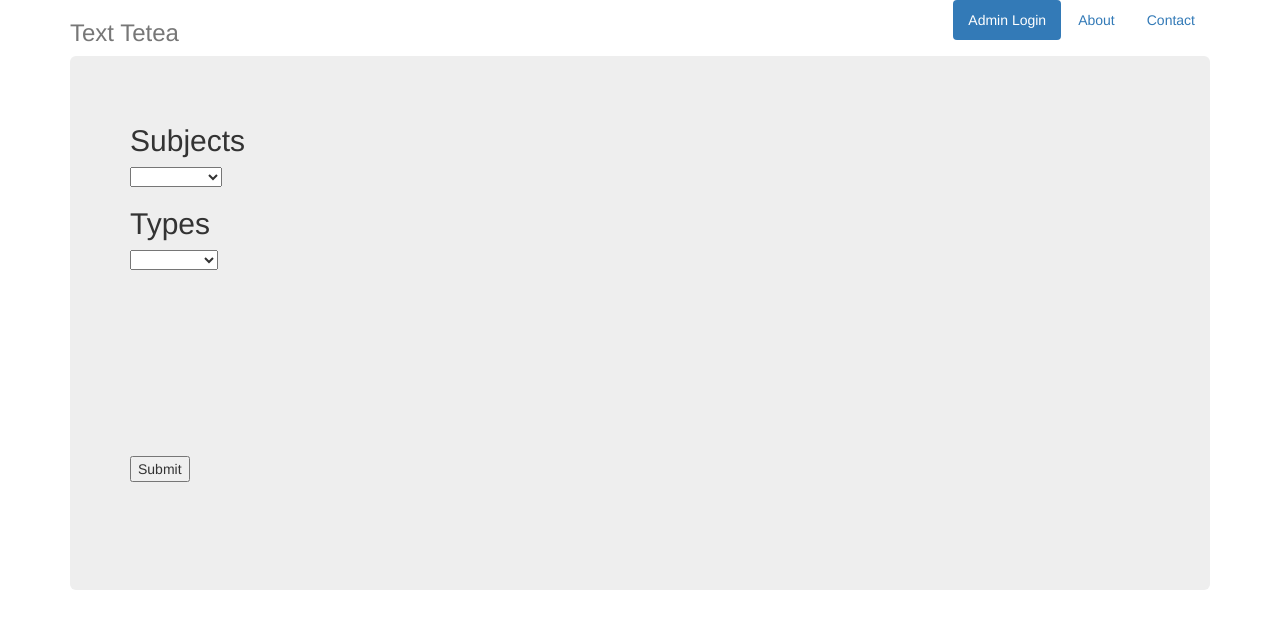
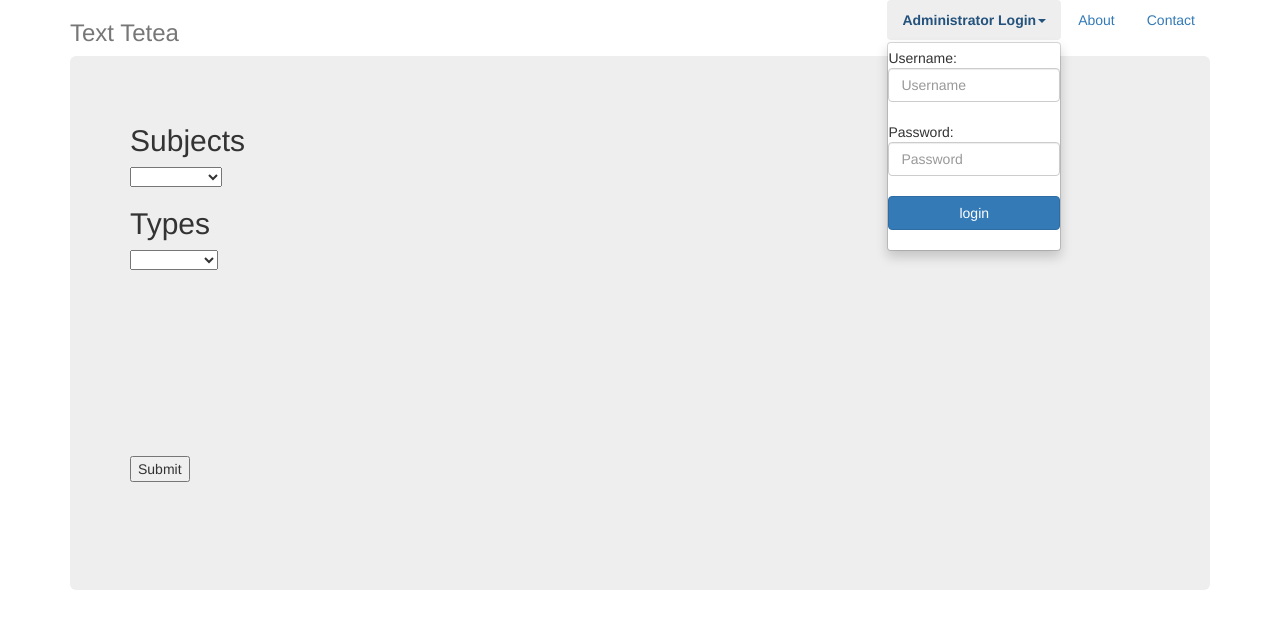
Before and after one commit to Karol-Regula/Michael_Caloz, a Flask app: page / in a window 1280 px wide, after a click on "Administrator Login". Shown: the top 629 px of the page. Run offline with Flask 2, Linux system fonts and the light colour scheme; data comes from the database, SQL or seed files in the repository; both versions use the stored data as it was after the commit; some libraries are stand-ins or nearby versions.

Commit message:
Finally figured out how to add dropdown login menu.

```diff
--- a/templates/index.html
+++ b/templates/index.html
@@ -8,7 +8,11 @@
   <!-- The above 3 meta tags *must* come first in the head; any other head content must come *after* these tags -->
   <meta name="description" content="">
   <meta name="author" content="">
-    <link rel="icon" href="../../favicon.ico">
+  <!--<link rel="icon" href="../../favicon.ico"> -->
+
+
+  <script src="//ajax.googleapis.com/ajax/libs/jquery/1.11.0/jquery.min.js"></script>
+  <script src="../static/js/bootstrap.min.js"></script>
 
   <title>Text Tetea</title>
 
@@ -18,7 +22,7 @@
 
 
   <!--PREVIOUS WORK -->
-    <script src="http://code.jquery.com/jquery-1.11.0.min.js"></script>
+  <script src="http://code.jquery.com/jquery-1.11.0.min.js"></script> <!-- Might be broken-->
   <script src="../static/js/tetea.js"></script>
 </head>
 <body>
@@ -27,7 +31,27 @@
     <div class="header clearfix">
       <nav>
         <ul class="nav nav-pills pull-right">
-	    <li role="presentation" class="active"><a href="#">Admin Login</a></li>
+
+          <li class="dropdown">
+            <a href="#" class="dropdown-toggle" data-toggle="dropdown"><b>Administrator Login</b><span class="caret"></span></a>
+            <ul id="login-dp" class="dropdown-menu">
+              <li>
+                <div class="row">
+                  <div class="col-md-12">
+                    <form class="form" role="form" method="POST" action="/login/" accept-charset="UTF-8">
+                      <div class="form-group">
+                        Username: <input class="form-control" placeholder="Username" type="text" name="admin" required>
+                        <br/>
+                        Password:&thinsp; <input class="form-control" type="password" name="pass" placeholder="Password" required>
+                        <br/>
+                        <input class="btn btn-primary btn-block" type="submit" name="button" value="login" action="login">
+                      </div>
+                    </form>
+                  </div>
+                </div>
+              </li>
+            </ul>
+          </li>
           <li role="presentation"><a href="#">About</a></li>
           <li role="presentation"><a href="#">Contact</a></li>
         </ul>
```
Also changed, not shown: data/access.db. Lines whose indentation alone changed are shown as unchanged.
